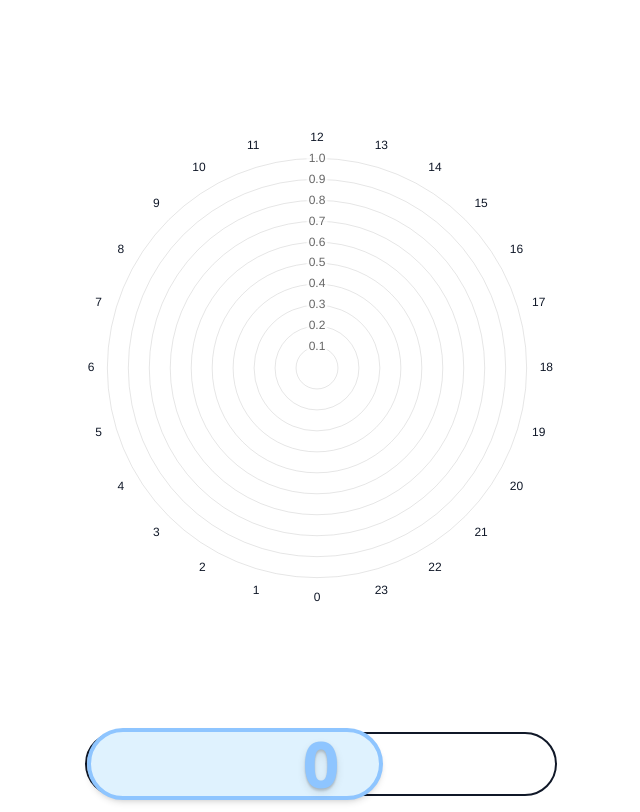
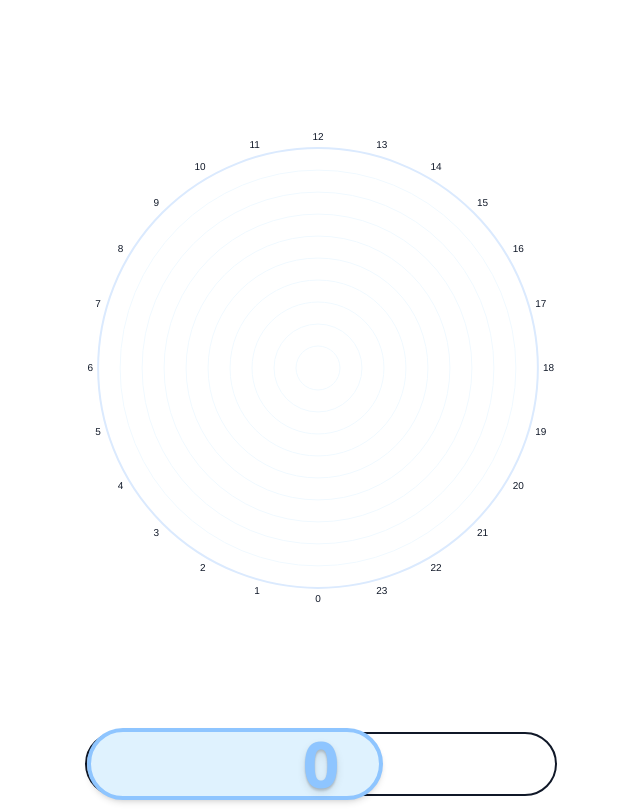
Before and after one commit to mngrm3a/event-tracker, a React (Vite) app: page / in a window 1280 px wide. Shown: the whole page, without its empty margins (319-959 px from the left). Built offline with nearby package versions, Linux system fonts and the light colour scheme; the HTML template or start-up script is replaced by a standard one.

Commit message:
Refactor TodayView, rename it to TodayChart
* move Chart.register to App in order to set up chartks globealy once
* move helper oklchSetAlpha to utils
* use themeColors in the chart implementation

```diff
--- a/src/App.tsx
+++ b/src/App.tsx
@@ -5,9 +5,11 @@ import { useToday } from '@/hooks/useToday';
 import { useStore } from '@/hooks/useStore';
 import { TodayProvider } from '@/providers/TodayProvider';
 import { StoreProvider } from '@/providers/StoreProvider';
-import { themeColors } from '@/themeColors';
-import { TodayView } from '@/components/TodayView';
+import { TodayChart } from '@/components/TodayChart';
 import { LoadingWrapper } from '@/components/LoadingWrapper';
+import { ArcElement, Chart, RadialLinearScale } from 'chart.js';
+
+Chart.register(RadialLinearScale, ArcElement);
 
 const App = () => (
   <TodayProvider resolution={60000}>
@@ -35,13 +37,7 @@ const AppWithContext = () => {
       >
         <StackLayout>
           <></>
-          <TodayView
-            data={countsByPeriod.hourData}
-            barColor1={oklchSetAlpha(themeColors['primary'], 0.6)}
-            barColor2={oklchSetAlpha(themeColors['primary-light'], 0.6)}
-            labelColor={themeColors['neutral']}
-            labelSize={12}
-          />
+          <TodayChart data={countsByPeriod.hourData} />
           <SliderButton
             counter={countsByPeriod.todayData}
             onSlideComplete={handleOnSwipeComplete}
@@ -52,17 +48,3 @@ const AppWithContext = () => {
     </LoadingWrapper>
   );
 };
-
-function oklchSetAlpha(color: string, alpha: number): string {
-  // Remove trailing spaces just in case
-  color = color.trim();
-
-  // If color already has a slash, replace alpha
-  if (color.includes('/')) {
-    return color.replace(/\/\s*[\d.]+/, `/ ${alpha}`);
-  }
-
-  // Insert alpha using the modern / <alpha> syntax
-  // e.g., "oklch(70.7% 0.165 254.624)" → "oklch(70.7% 0.165 254.624 / 0.5)"
-  return color.replace(/\)$/, ` / ${alpha})`);
-}
--- /dev/null
+++ b/src/components/TodayChart.tsx
@@ -0,0 +1,65 @@
+import { themeColors } from '@/themeColors';
+import type { HourData } from '@/types';
+import { createAlternatingArray, oklchSetAlpha } from '@/utils';
+import { type ChartOptions, type ChartData } from 'chart.js';
+import { useMemo } from 'react';
+
+import { PolarArea } from 'react-chartjs-2';
+
+export interface TodayChartProps {
+  data: HourData;
+}
+
+export const TodayChart = ({ data }: TodayChartProps) => {
+  const chartData: ChartData<'polarArea'> = useMemo(
+    () => ({
+      labels: Array.from({ length: 24 }, (_, i) => `${(i + 12) % 24}`),
+      datasets: [
+        {
+          data: [...data.slice(12), ...data.slice(0, 12)],
+          backgroundColor: createAlternatingArray(
+            24,
+            oklchSetAlpha(themeColors['primary'], 0.6),
+            oklchSetAlpha(themeColors['primary-light'], 0.6),
+          ),
+          borderWidth: 1,
+          borderColor: themeColors['secondary'],
+        },
+      ],
+    }),
+    [data],
+  );
+  const chartOptions: ChartOptions<'polarArea'> = useMemo(
+    () => ({
+      maintainAspectRatio: false,
+      responsive: true,
+      plugins: {
+        legend: {
+          display: false,
+        },
+        tooltip: {
+          enabled: false,
+        },
+      },
+      scales: {
+        r: {
+          ticks: { display: false },
+          pointLabels: { display: true, color: themeColors['neutral'] },
+          grid: {
+            color: (ctx) => {
+              if (!ctx.tick) return themeColors['secondary-light'];
+              return ctx.tick.value === ctx.scale.max
+                ? themeColors['secondary']
+                : themeColors['secondary-light'];
+            },
+            lineWidth: (ctx) =>
+              ctx.tick && ctx.tick.value === ctx.scale.max ? 2 : 1,
+          },
+        },
+      },
+    }),
+    [],
+  );
+
+  return <PolarArea data={chartData} options={chartOptions} />;
+};
--- a/src/components/TodayView.tsx
+++ /dev/null
@@ -1,76 +0,0 @@
-import type { HourData } from '@/types';
-import { createAlternatingArray } from '@/utils';
-import {
-  ArcElement,
-  RadialLinearScale,
-  Chart,
-  type ChartOptions,
-  type ChartData,
-} from 'chart.js';
-import { useMemo } from 'react';
-
-import { PolarArea } from 'react-chartjs-2';
-
-Chart.register(RadialLinearScale, ArcElement);
-
-export interface TodayViewProps {
-  data: HourData;
-  barColor1: string;
-  barColor2: string;
-  labelSize: number;
-  labelColor: string;
-}
-
-export const TodayView = ({
-  data,
-  barColor1,
-  barColor2,
-  labelSize,
-  labelColor,
-}: TodayViewProps) => {
-  const chartData: ChartData<'polarArea'> = useMemo(
-    () => ({
-      labels: Array.from({ length: 24 }, (_, i) => `${(i + 12) % 24}`),
-      datasets: [
-        {
-          label: 'Hour Data',
-          data: [...data.slice(12), ...data.slice(0, 12)],
-          backgroundColor: createAlternatingArray(24, barColor1, barColor2),
-          borderWidth: 1,
-        },
-      ],
-    }),
-    [data, barColor1, barColor2],
-  );
-  const chartOptions: ChartOptions<'polarArea'> = useMemo(
-    () => ({
-      maintainAspectRatio: false,
-      responsive: true,
-      plugins: {
-        legend: {
-          display: false,
-        },
-        tooltip: {
-          enabled: false,
-        },
-      },
-      scales: {
-        r: {
-          ticks: {
-            display: true,
-          },
-          pointLabels: {
-            display: true,
-            font: {
-              size: labelSize,
-            },
-            color: labelColor,
-          },
-        },
-      },
-    }),
-    [labelSize, labelColor],
-  );
-
-  return <PolarArea data={chartData} options={chartOptions} />;
-};
--- a/src/utils/index.ts
+++ b/src/utils/index.ts
@@ -13,3 +13,17 @@ export function createAlternatingArray<T>(
 ): T[] {
   return Array.from({ length }, (_, i) => (i % 2 === 0 ? value1 : value2));
 }
+
+export function oklchSetAlpha(color: string, alpha: number): string {
+  // Remove trailing spaces just in case
+  color = color.trim();
+
+  // If color already has a slash, replace alpha
+  if (color.includes('/')) {
+    return color.replace(/\/\s*[\d.]+/, `/ ${alpha}`);
+  }
+
+  // Insert alpha using the modern / <alpha> syntax
+  // e.g., "oklch(70.7% 0.165 254.624)" → "oklch(70.7% 0.165 254.624 / 0.5)"
+  return color.replace(/\)$/, ` / ${alpha})`);
+}
```
